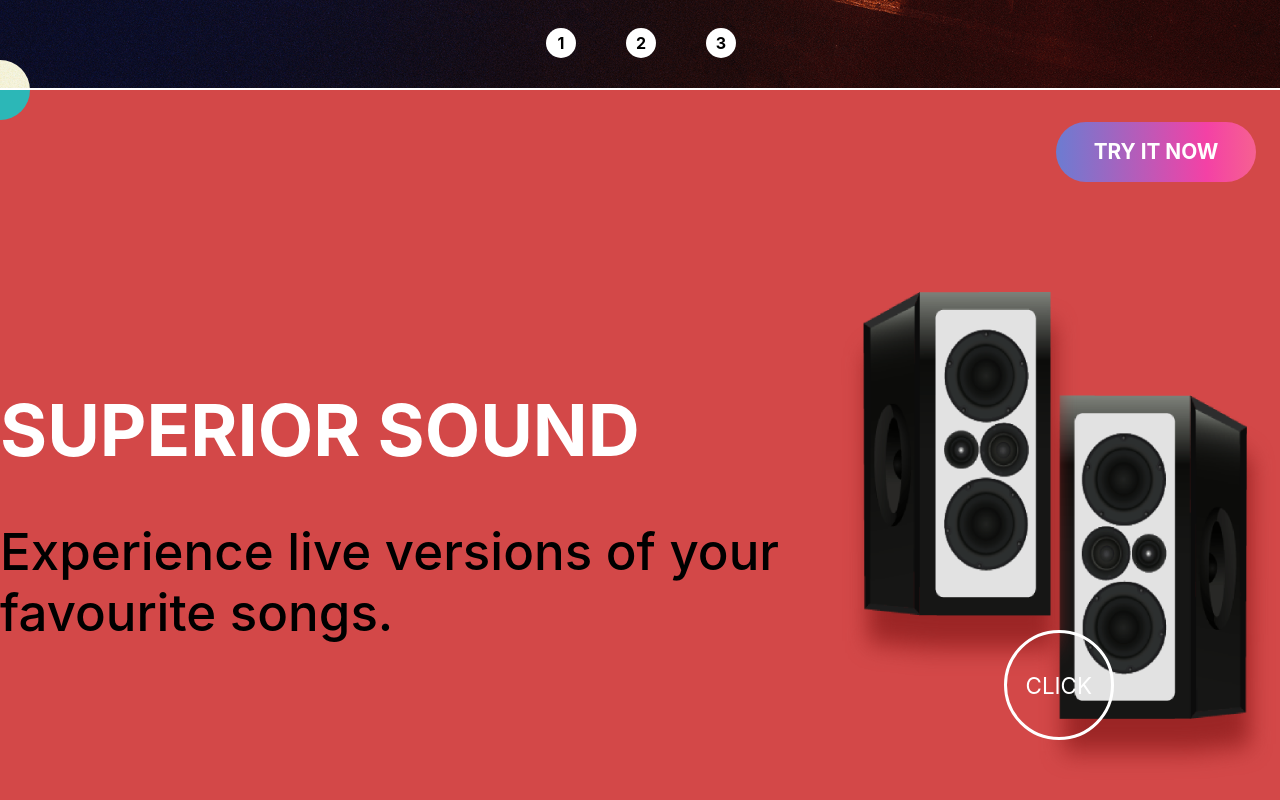
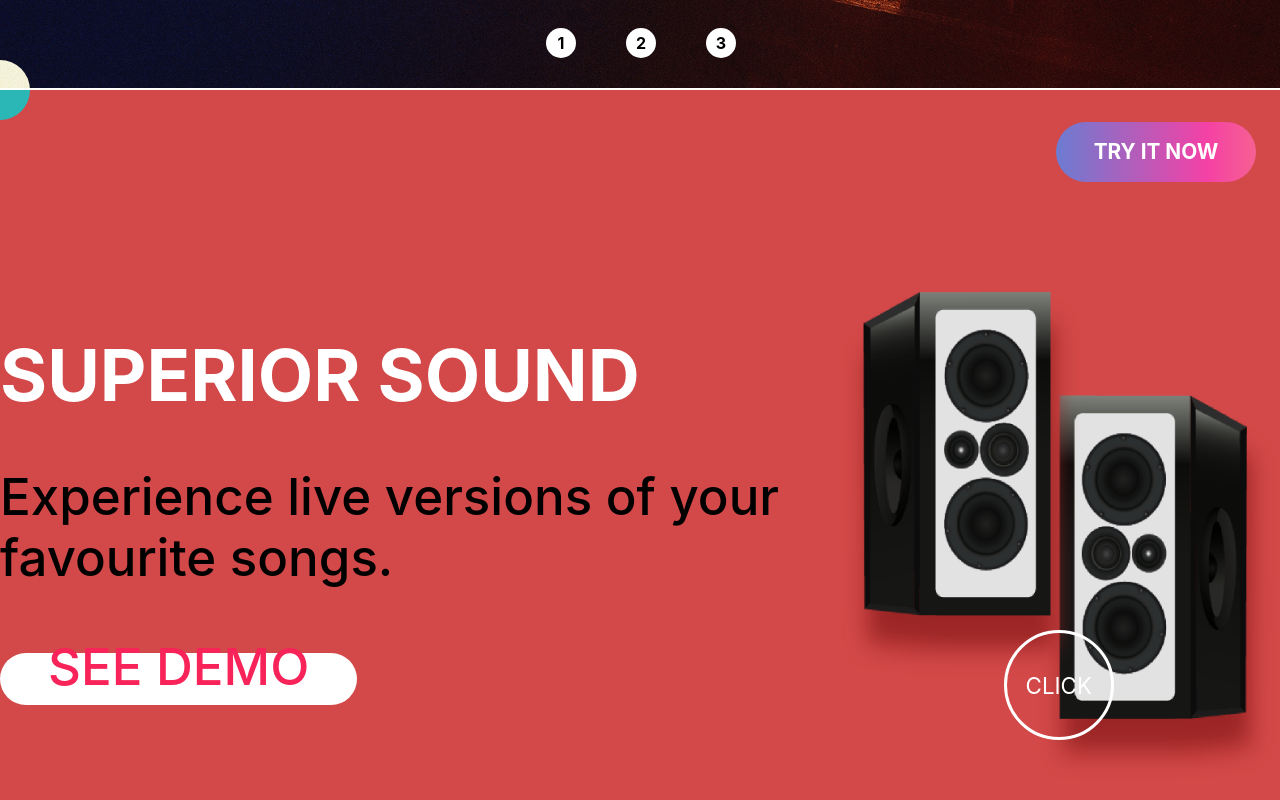
Before and after one commit to rudwo8134/Speerproejct, a React (Create React App) app: page / in a window 1280 px wide. Shown: the part 710-1510 px from the top of the page. Built offline with nearby package versions, Linux system fonts and the light colour scheme.

Commit message:
add the response button

```diff
--- a/src/Components/Red/index.jsx
+++ b/src/Components/Red/index.jsx
@@ -6,6 +6,7 @@ import speaker1 from '../../Assets/speaker1.png'
 import speaker2 from '../../Assets/speaker2.png';
 import music from '../../Assets/music.mp3'
 import { Howl,Howler } from 'howler'
+import HoverButton from '../util/HoverButton';
 
 
 const RedWrapper = styled.div`
@@ -117,6 +118,9 @@ const [play,setplay] = useState(false);
         <TextContainer>
           <h1>SUPERIOR SOUND</h1>
           <span>Experience live versions of your favourite songs.</span>
+          <div style={{marginTop: "3rem"}}>
+            <HoverButton Text="See Demo"/>
+          </div>
         </TextContainer>
         <ImageContainer>
           <img src={speaker1} alt="speaer1" className="speacker1" />
--- /dev/null
+++ b/src/Components/util/HoverButton.jsx
@@ -0,0 +1,68 @@
+import React, { useState, useEffect } from 'react';
+import styled from 'styled-components'
+import { Link } from 'react-router-dom'
+
+
+const HoverBUtton = styled(Link)`
+  position: relative;
+  appearance: none;
+  padding: 1em 3em;
+  border: none;
+  cursor: pointer;
+  outline: none;
+  border-radius: 100px;
+  overflow: hidden;
+  text-decoration: none;
+  span {
+    font-size: 20px;
+    text-transform: uppercase;
+    position: relative;
+    pointer-events: none;
+  }
+
+  ::before {
+    content: '';
+    position: absolute;
+    left: ${({ x }) => `${x}px`};
+    top: ${({ y }) => `${y}px`};
+    width: 0;
+    height: 0;
+    background: radial-gradient(circle closest-side, #5505f7, transparent);
+    transform: translate(-50%, -50%);
+    transition: width 0.2s ease, height 0.2s ease;
+  }
+
+  :hover::before {
+    width: 200px;
+    height: 200px;
+  }
+`;
+
+const HoverButton = ({ Text, fontcolor = '#f72359', background="#fff" }) => {
+  const [x, setx] = useState(0);
+  const [y, sety] = useState(0);
+
+  const handlemove = (e) => {
+    var x = e.clientX - e.target.offsetLeft;
+    var y = e.clientY - e.target.offsetTop;
+    setx(x);
+    sety(y);
+  };
+
+  return (
+    <HoverBUtton
+      to="/"
+      onMouseMoveCapture={(e) => handlemove(e)}
+      x={x}
+      y={y}
+      style={{
+        color: fontcolor,
+        backgroundColor: background,
+      }}
+    >
+      <span>{Text}</span>
+    </HoverBUtton>
+  );
+};
+
+export default HoverButton
```
Also changed, not shown: 1 other file (tests, documents, lock files or other folders).
